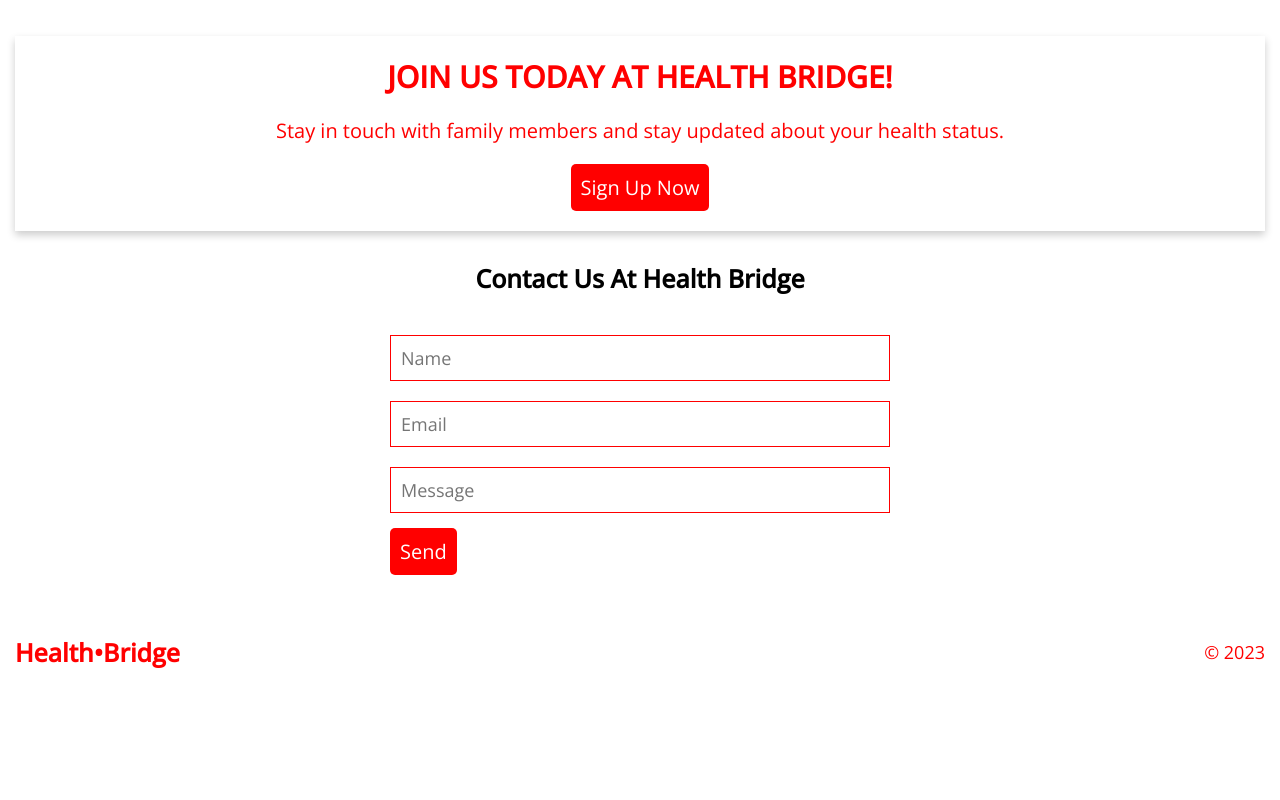
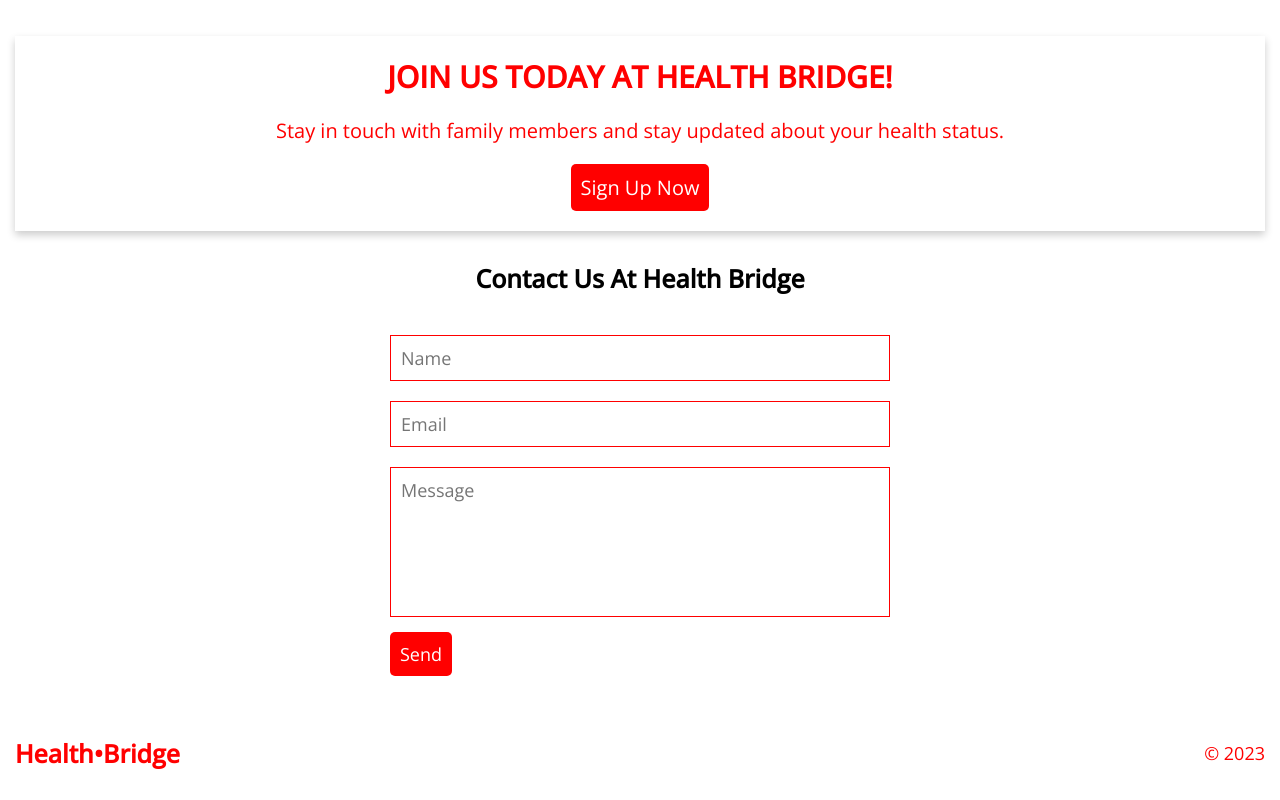
Before and after one commit to Timi-cell/health-bridge, a React (Create React App) app: page / in a window 1280 px wide. Shown: the part 1786-2586 px from the top of the page. Before the commit the page ends 2485 px from the top, so only its background shows below. Built offline with nearby package versions, Linux system fonts and the light colour scheme.

Commit message:
layout change

```diff
--- a/src/components/Contact.jsx
+++ b/src/components/Contact.jsx
@@ -9,7 +9,7 @@ const Contact = () => {
         <form>
           <input type="text" placeholder="Name" />
           <input type="email" placeholder="Email" />
-          <input type="text" placeholder="Message" />
+          <textarea type="text" placeholder="Message" id="message" />
           {/* <input type="text" placeholder="name" /> */}
           <button type="submit">Send</button>
         </form>
--- a/src/index.css
+++ b/src/index.css
@@ -11,7 +11,8 @@ html {
   font-size: 62.5%;
   font-family: "Open Sans", sans-serif;
 }
-input {
+input,
+textarea {
   font-family: "Open Sans", sans-serif;
   outline: none;
   border: none;
--- a/src/scss/contact.scss
+++ b/src/scss/contact.scss
@@ -6,15 +6,23 @@
   padding: 1.5rem;
   @include partial.flex($dir: column, $justify: center, $gap: 2rem);
   .contact-form {
-    input {
+    input,
+    textarea {
       display: block;
       margin-top: 2rem;
       width: 50rem;
       border: 0.1px solid red;
-      padding: 1rem; font-size: 1.8rem;
+      padding: 1rem;
+      font-size: 1.8rem;
+    }
+    #message {
+      width: 100%;
+      resize: none;
+      height: 15rem;
     }
     button {
       margin-top: 1.5rem;
+      font-size: 1.8rem;
     }
   }
 }
```
